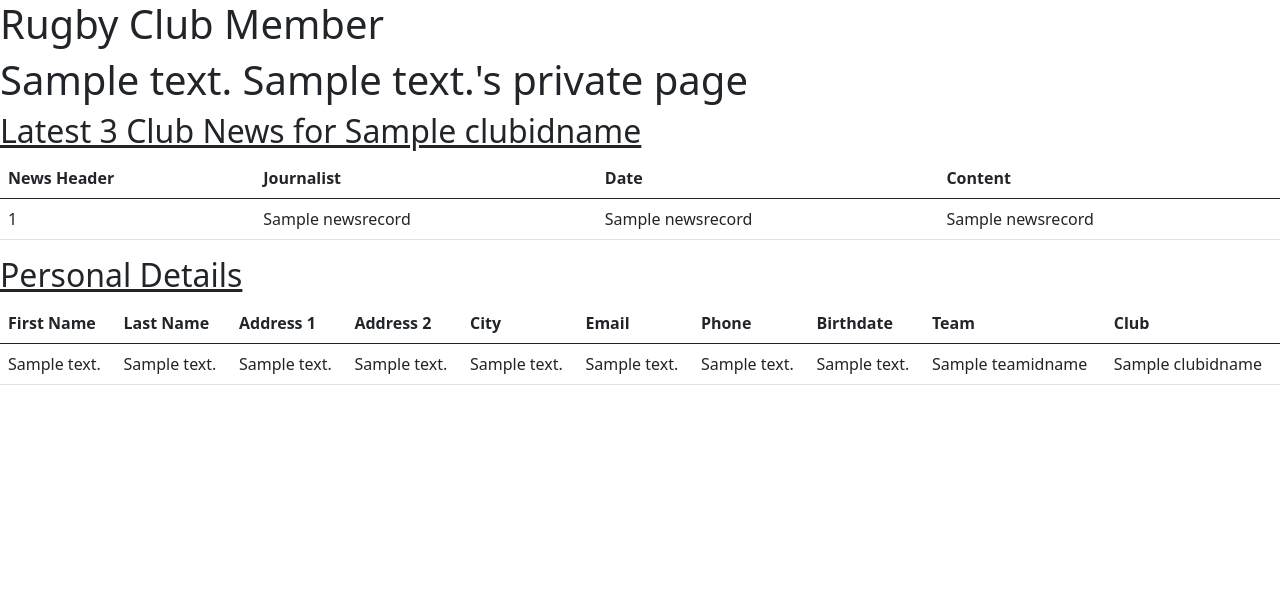
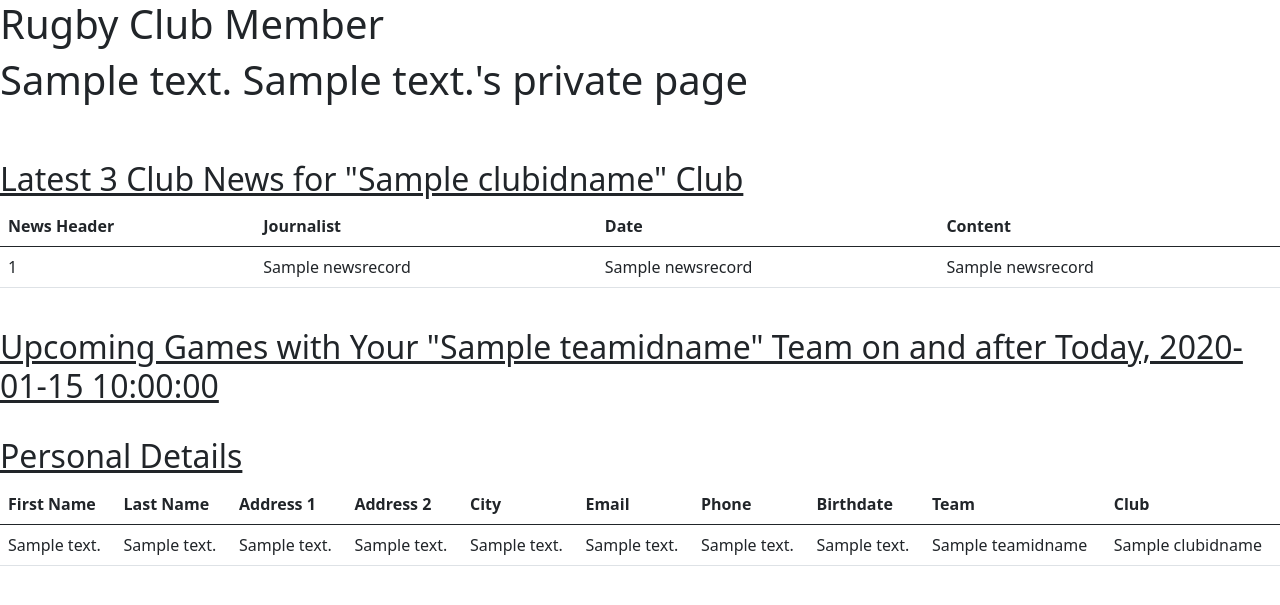
Before and after one commit to harrykhlo/rugby_club, a Flask app: template templates/memberindex.html in a window 1280 px wide. Shown: the top 605 px of the page. Run offline with Flask 2, Linux system fonts and the light colour scheme; the template is opened without the code that fills it: most values are stand-ins (such as "Sample title", 1, 10 or a date in 2020).

Commit message:
adding upcoming games record on member page at memberindex.html (incompleted)

```diff
--- a/app.py
+++ b/app.py
@@ -17,6 +17,7 @@ from flask import render_template
 from flask import request
 from flask import redirect
 from flask import url_for
+from datetime import date
 import mysql.connector
 import connect
 import uuid
@@ -110,9 +111,20 @@ def login():
                     "select NewsHeader, NewsByline, NewsDate, News from clubnews where ClubID=%s order by NewsDate DESC limit 3;", (clubidname[0],))
                 threelatestclubnews = cur.fetchall()
 
+                today = date.today()
+                # cur.execute(
+                #     "select * from fixtures;")
+                # cur.execute(
+                #     "select * FROM fixtures where FixtureDate >= '2021-09-21';")
+                cur.execute(
+                    "select * from fixtures where FixtureDate >= %s;", (today,))
+                upcomingfixtures = cur.fetchall()
+                print("Test----------------------------------------")
+                print(upcomingfixtures)
+
                 print("member is logged in")
                 print(memberrecord)
-                return render_template('memberindex.html', memberdetaillist=memberrecord[0], clubidname=clubidname, teamidname=teamidname, threelatestclubnews=threelatestclubnews)
+                return render_template('memberindex.html', memberdetaillist=memberrecord[0], clubidname=clubidname, teamidname=teamidname, threelatestclubnews=threelatestclubnews, today=today)
     # if request.method == 'GET':
     else:
         cur = getCursor()
--- a/templates/memberindex.html
+++ b/templates/memberindex.html
@@ -9,8 +9,8 @@
 </head>
 <body>
     <h1>Rugby Club Member</h1>
-    <h1>{{ memberdetaillist[3] }} {{ memberdetaillist[4] }}'s private page</h1>
-    <h2><u>Latest 3 Club News for {{ clubidname[1] }}</u></h2>
+    <h1>{{ memberdetaillist[3] }} {{ memberdetaillist[4] }}'s private page</h1><br/><br/>
+    <h2><u>Latest 3 Club News for "{{ clubidname[1] }}" Club</u></h2>
     <!-- {{threelatestclubnews}} -->
     <table class="table table-hover">
         <thead>
@@ -26,8 +26,10 @@
             {% endfor %}
         </tbody>
     </table>
+    <br/>
+    <h2><u>Upcoming Games with Your "{{teamidname[1]}}" Team on and after Today, {{today}}</u></h2>
 
-
+    <br/>
     <h2><u>Personal Details</u></h2>
     <!-- {{ memberdetaillist }}<br/>
     {{ clubidname }}<br/>
```
